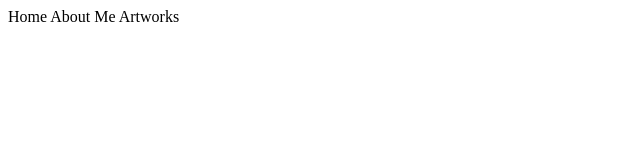
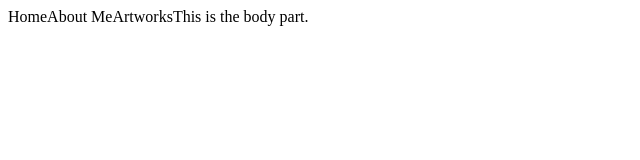
Before and after one commit to Yulesh-Mahat-Practice/3dArtPortfolio, a plain HTML site: page index.html in a window 1280 px wide. Shown: the whole page, without its empty margins (0-640 px from the left). Drawn offline with Linux system fonts and the light colour scheme.

Commit message:
Learn flexbox

```diff
--- a/index.html
+++ b/index.html
@@ -7,10 +7,17 @@
     <link rel="stylesheet" href="styles/index.css">
 </head>
 <body>
-    <nav class="nav-bar">
-        <a href="index.html">Home</a>
-        <a href="./html/about.html">About Me</a>
-        <a href="./html/artworks.html">Artworks</a>
-    </nav>
+    <div class="container">
+        <div class="navigation">
+            <a href="index.html">Home</a>
+            <a href="./html/about.html">About Me</a>
+            <a href="./html/artworks.html">Artworks</a>
+        </div>
+        <div class="body">
+            This is the body part.
+
+        </div>
+    </div>
+
 </body>
 </html>
--- a/styles/index.css
+++ b/styles/index.css
@@ -2,3 +2,18 @@ a{
     text-decoration: none;
     color: black;
 }
+
+.container{
+    display: flex;
+    flex-direction: row;
+    flex-wrap: nowrap;
+}
+
+.navigation{
+    display: flex;
+    align-content: space-between;
+}
+
+.body{
+    width: 50%;
+}
```
